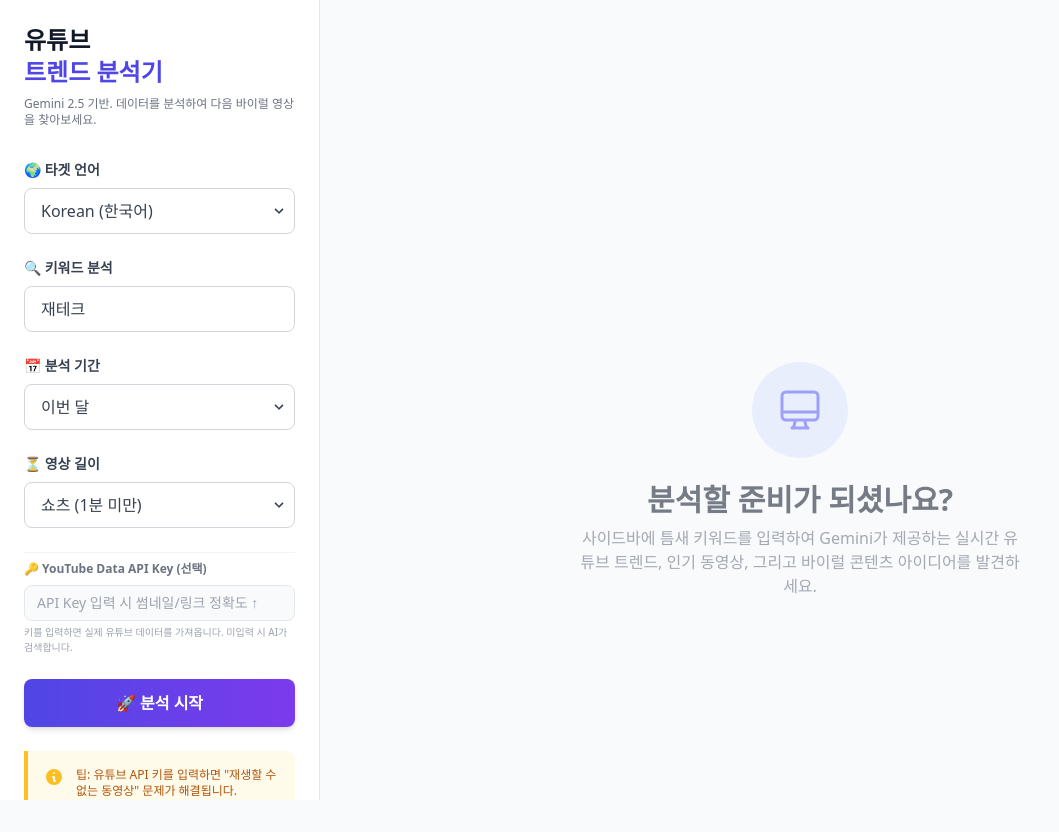
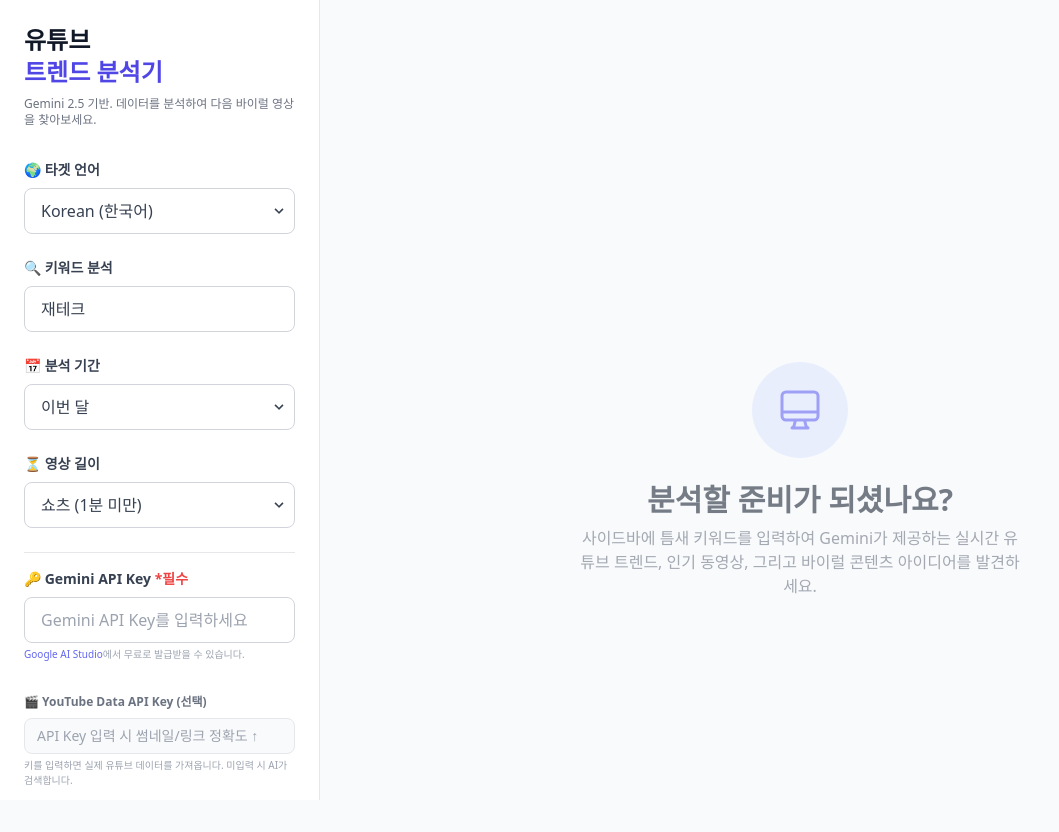
Before and after one commit to alphapong/YouTube-Trend-Analyzer-2, a React (Vite) app: page / in a window 1280 px wide. Shown: the whole page, without its empty margins (0-1059 px from the left). Built offline with nearby package versions, Linux system fonts and the light colour scheme.

Commit message:
Update Sidebar.tsx

```diff
--- a/components/Sidebar.tsx
+++ b/components/Sidebar.tsx
@@ -12,6 +12,7 @@
     keyword: '재테크',
     dateRange: '이번 달',
     videoDuration: '10분 이상',
+    geminiApiKey: '',
     youtubeApiKey: ''
   });
 
@@ -117,10 +118,29 @@
             </div>
           </div>
 
+          {/* Gemini API Key (Required) */}
+          <div className="pt-4 border-t border-gray-200">
+            <label className="block text-sm font-semibold text-gray-700 mb-2">
+              🔑 Gemini API Key <span className="text-red-500">*필수</span>
+            </label>
+            <input
+              type="password"
+              placeholder="Gemini API Key를 입력하세요"
+              value={params.geminiApiKey}
+              onChange={(e) => handleChange('geminiApiKey', e.target.value)}
+              className="appearance-none border border-gray-300 rounded-lg w-full py-3 px-4 text-gray-700 leading-tight focus:outline-none focus:border-indigo-500 transition-colors"
+            />
+            <p className="text-[10px] text-gray-400 mt-1">
+              <a href="https://aistudio.google.com/app/apikey" target="_blank" rel="noopener noreferrer" className="text-indigo-500 hover:underline">
+                Google AI Studio
+              </a>에서 무료로 발급받을 수 있습니다.
+            </p>
+          </div>
+
           {/* YouTube API Key (Optional) */}
-          <div className="pt-2 border-t border-gray-100">
+          <div className="pt-2">
             <label className="block text-xs font-semibold text-gray-500 mb-2">
-              🔑 YouTube Data API Key (선택)
+              🎬 YouTube Data API Key (선택)
             </label>
             <input
               type="password"
@@ -137,8 +157,8 @@
           {/* Submit Button */}
           <button
             type="submit"
-            disabled={isAnalyzing}
-            className={`w-full bg-gradient-to-r from-indigo-600 to-violet-600 hover:from-indigo-700 hover:to-violet-700 text-white font-bold py-3 px-4 rounded-lg shadow-md hover:shadow-lg transition-all transform active:scale-95 flex items-center justify-center ${isAnalyzing ? 'opacity-70 cursor-not-allowed' : ''}`}
+            disabled={isAnalyzing || !params.geminiApiKey}
+            className={`w-full bg-gradient-to-r from-indigo-600 to-violet-600 hover:from-indigo-700 hover:to-violet-700 text-white font-bold py-3 px-4 rounded-lg shadow-md hover:shadow-lg transition-all transform active:scale-95 flex items-center justify-center ${(isAnalyzing || !params.geminiApiKey) ? 'opacity-70 cursor-not-allowed' : ''}`}
           >
              {isAnalyzing ? (
                <>
```
